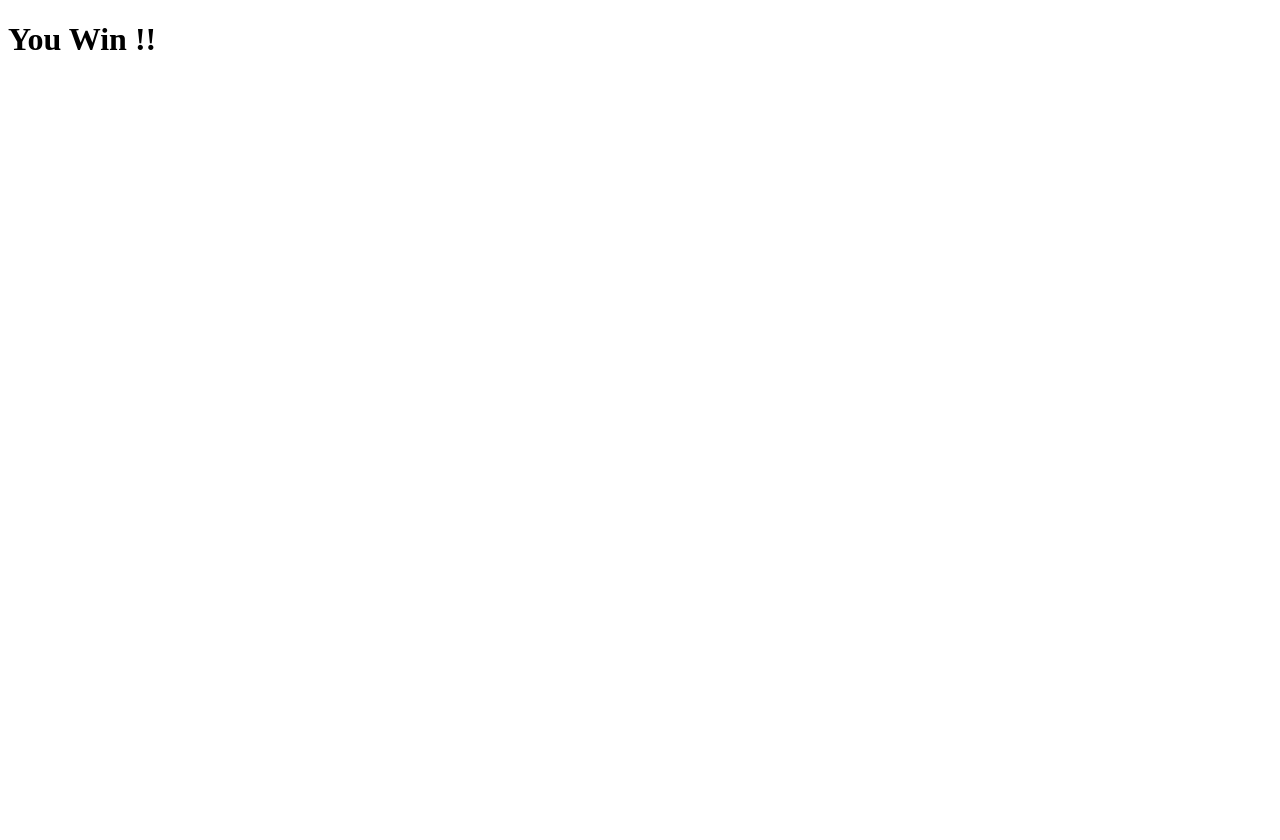
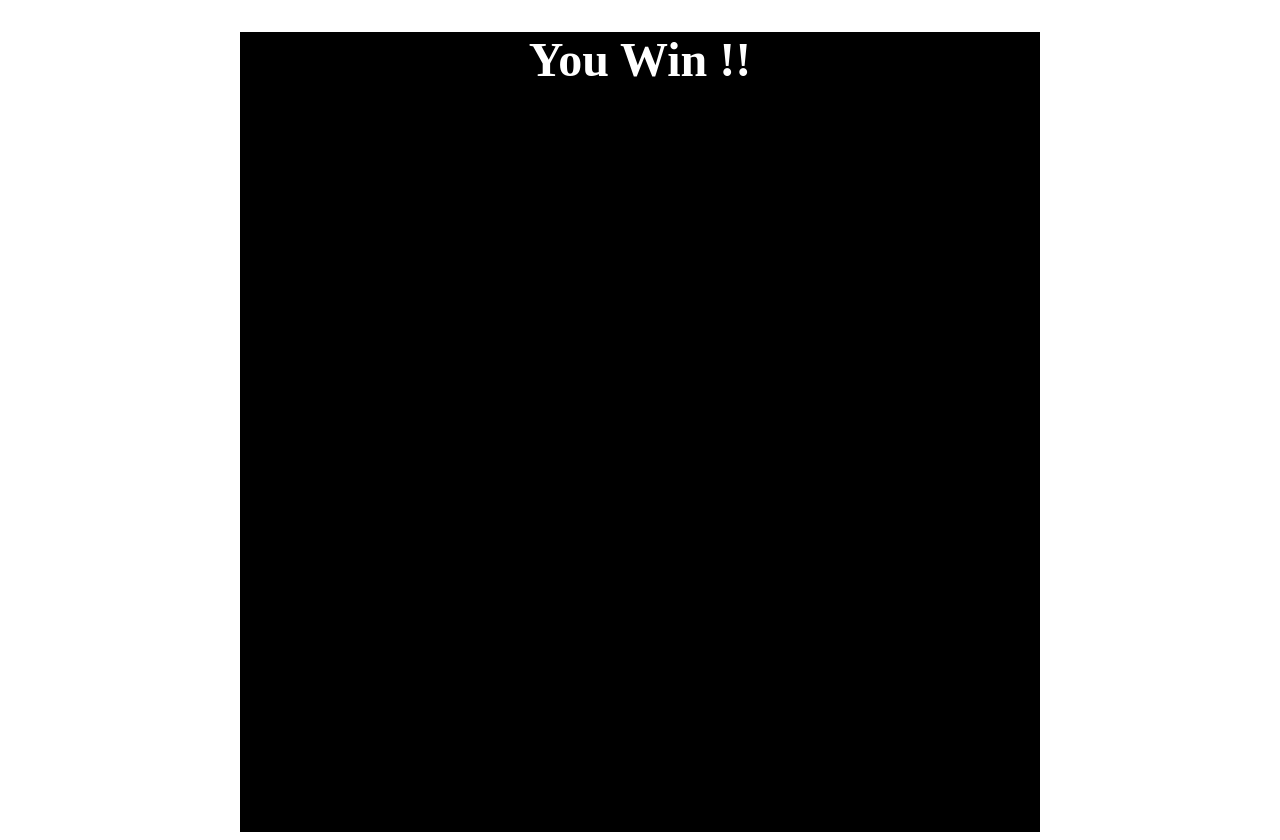
Before and after one commit to mugi93/space-invaders, a React (Create React App) app in the folder space-invaders/: page / in a window 1280 px wide. Before the commit the page ends 800 px from the top, so only its background shows below. Built offline with nearby package versions, Linux system fonts and the light colour scheme.

Commit message:
Affichage essai css

```diff
--- a/space-invaders/src/App.js
+++ b/space-invaders/src/App.js
@@ -31,8 +31,23 @@ class App extends React.Component {
   }
 
   renderGame() {
+    const messageStyle = {
+      margin: '0 auto',
+      width: '100vh',
+      height: '100vh',
+      backgroundColor: 'black',
+      fontFamily: 'space invaders',
+      color: 'white',
+      fontSize: '1.5rem',
+      textAlign: 'center',
+    };
+
     if (this.state.showResultWin === true) {
-      return <h1>You Win !!</h1>;
+      return (
+        <div style={messageStyle}>
+          <h1>You Win !!</h1>
+        </div>
+      );
     } else if (this.state.showResultLose === true) {
       return <h1>You Lose !!</h1>;
     } else {
@@ -72,7 +87,7 @@ class App extends React.Component {
   }
 
   render() {
-    return <div>{this.renderGame()}</div>;
+    return <>{this.renderGame()}</>;
   }
 }
 
```
